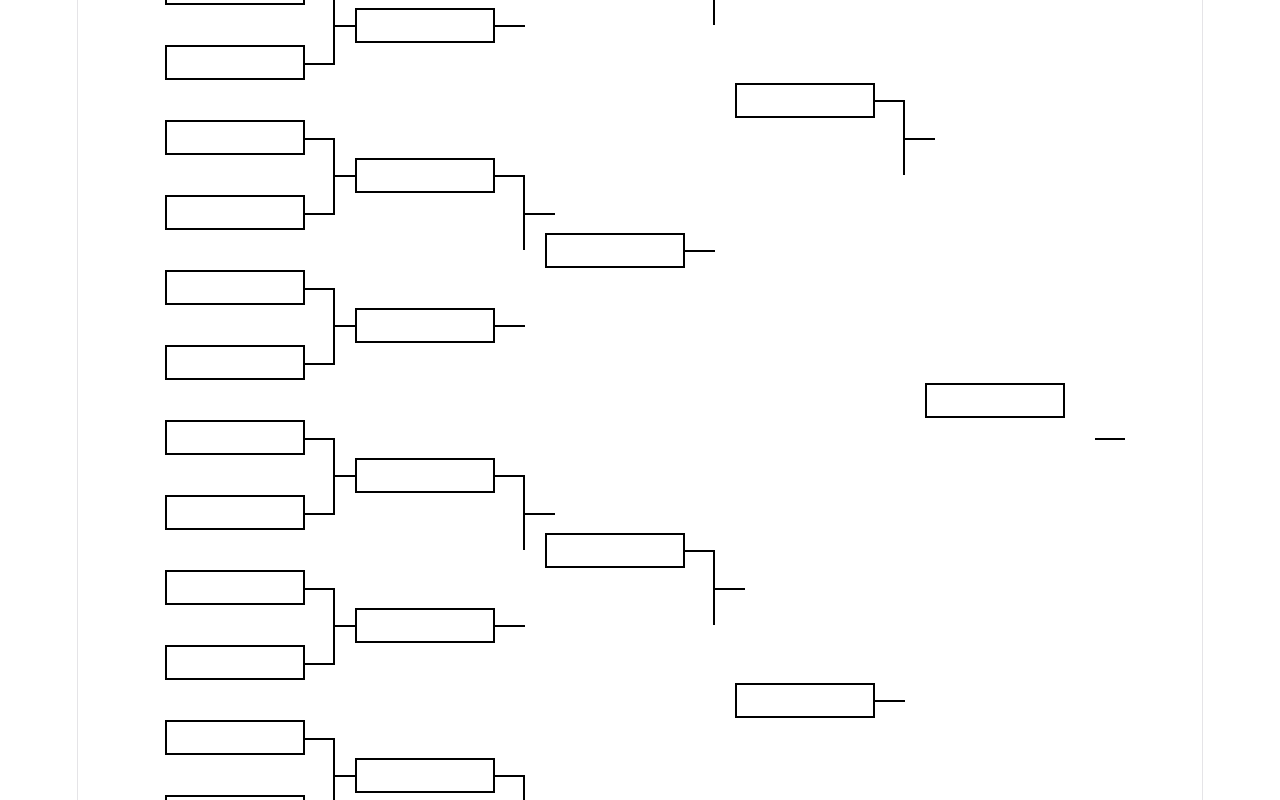
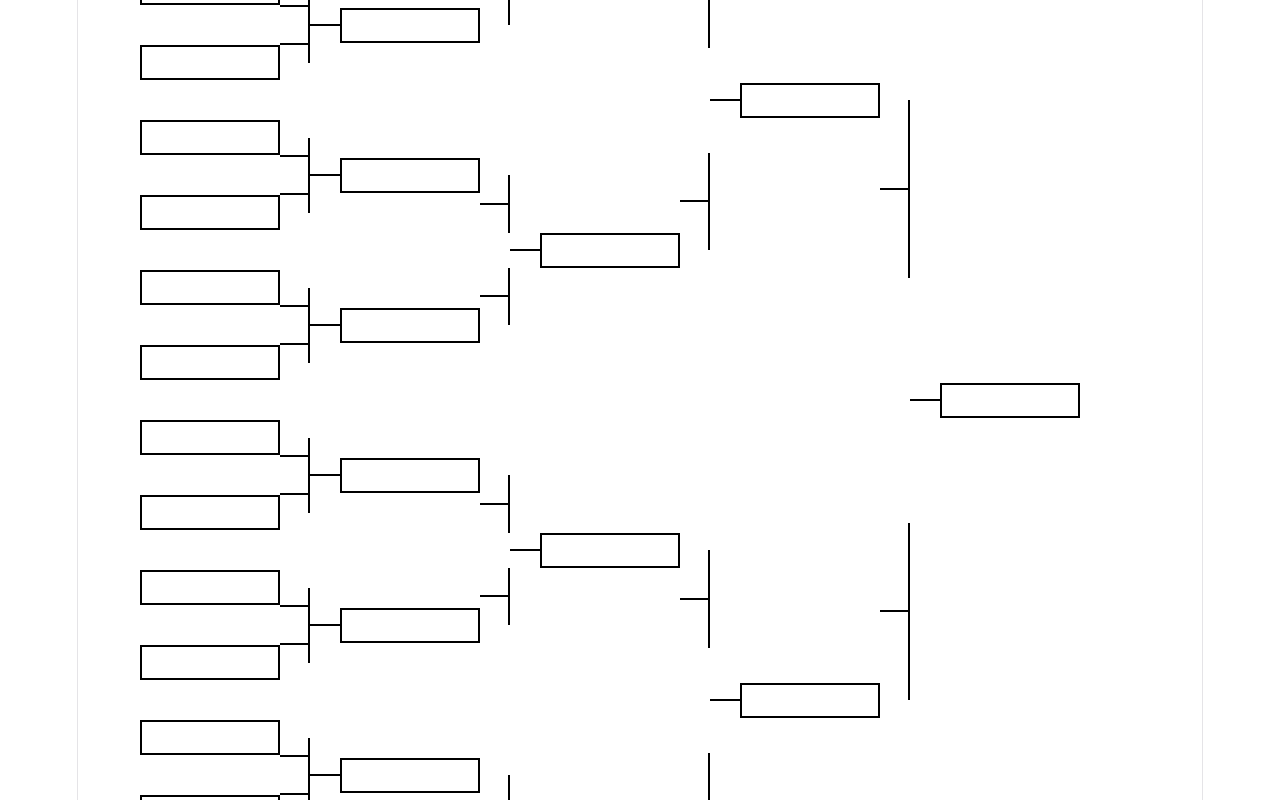
Before and after one commit to Kkkuc/Bracket-Generator, a Vue app in the folder Bracket-Generator-vue/: page / in a window 1280 px wide. Shown: the top 800 px of the page. Built offline with nearby package versions, Linux system fonts and the light colour scheme.

Commit message:
Problems with scaling and setting hights

```diff
--- a/Bracket-Generator-vue/src/components/bracket/BracketContainer.vue
+++ b/Bracket-Generator-vue/src/components/bracket/BracketContainer.vue
@@ -4,7 +4,9 @@
         v-for="(matches, index) in rounds"
         :key="index"
         :match-count="matches"
+        :round-index="index"
         :is-final="index === rounds.length - 1"
+        :is-first-round="index === 0"
     />
   </div>
 </template>
--- a/Bracket-Generator-vue/src/components/bracket/BracketMatch.vue
+++ b/Bracket-Generator-vue/src/components/bracket/BracketMatch.vue
@@ -1,29 +1,40 @@
 <template>
   <div class="bracket-match" :class="{ 'is-final': isFinal }">
+    <div v-if="!isFirstRound" class="incoming-stub"></div>
+
     <BracketTeam/>
 
     <!-- Łącznik -->
-    <div v-if="!isFinal" class="line-connector">
-      <div class="line-horizontal-short"></div>
+    <div v-if="!isFinal" class="outgoing-connector" :class="isTopInPair ? 'top-match' : 'bottom-match'">
+
+      <div class="line-horizontal"></div>
+
       <div class="line-vertical"></div>
-      <div class="line-horizontal-long" v-if="isTopInPair"></div>
+
     </div>
   </div>
 </template>
 
 <script setup>
-import {computed, getCurrentInstance} from 'vue';
+import {computed} from 'vue';
 import BracketTeam from './BracketTeam.vue';
 
-defineProps({
-  isFinal: {type: Boolean, default: false}
+const props = defineProps({
+  matchIndex: {
+    type: Number,
+    required: true
+  },
+  isFirstRound: {
+    type: Boolean,
+    default: false
+  },
+  isFinal: {
+    type: Boolean,
+    default: false
+  }
 });
 
-// Sprawdzamy czy mecz jest górnym (nieparzystym) czy dolnym w parze
-const instance = getCurrentInstance();
-const isTopInPair = computed(() => {
-  return (instance?.vnode.key % 2) === 0;
-});
+const isTopInPair = computed(() => props.matchIndex % 2 === 0);
 </script>
 
 <style scoped>
@@ -31,52 +42,73 @@ const isTopInPair = computed(() => {
   position: relative;
   display: flex;
   align-items: center;
-  margin: 20px 0;
+  margin: var(--vertical-gap, 20px) 0;
 }
 
-.bracket-round {
-  display: flex;
-  flex-direction: column;
-  justify-content: space-around;
-  margin-right: 60px; /* Odstęp między rundami */
+.incoming-stub {
+  position: absolute;
+  left: calc(-1 * var(--round-gap, 60px) / 2); /* -x/2 */
+  width: calc(var(--round-gap, 60px) / 2);       /* x/2 */
+  top: 50%;
+  height: 2px;
+  background-color: #000;
+  transform: translateY(-50%);
 }
 
-/* Pozioma linia z kafelka */
-.bracket-match::after {
-  content: '';
+/* Łącznik wyjściowy L (z prawej) = x / 2 */
+.outgoing-connector {
   position: absolute;
-  right: -30px; /* 50% z 60px */
-  top: 50%;
-  width: 30px;
-  height: 2px;
-  background: #000;
+  right: calc(-1 * var(--round-gap, 60px) / 2); /* -x/2 */
+  width: calc(var(--round-gap, 60px) / 2);        /* x/2 */
+  pointer-events: none;
 }
 
-/* Pionowa linia łącząca mecz 1 i 2 */
-.bracket-match:nth-child(odd)::before {
-  content: '';
+.outgoing-connector .line-horizontal {
   position: absolute;
-  right: -30px;
   top: 50%;
-  height: calc(100% + 40px); /* Pokrywa dystans do dolnego meczu */
-  width: 2px;
-  background: #000;
+  left: 0;
+  width: 100%; /* Wypełnia całą szerokość łącznika (czyli x/2) */
+  height: 2px;
+  background-color: #000;
+  transform: translateY(-50%);
 }
 
-/* Poziomy "odcinek wychodzący" ze środka pionowej linii do następnej rundy */
-.bracket-match:nth-child(odd) .bracket-team::after {
-  content: '';
+.outgoing-connector .line-vertical {
   position: absolute;
-  right: -60px;
-  /* Ustawia się w połowie wysokości między nieparzystym a parzystym meczem */
-  top: calc(100% + 20px);
-  width: 30px;
-  height: 2px;
-  background: #000;
+  right: 0; /* Pionowa kreska staje dokładnie na końcu poziomej */
+  width: 2px;
+  background-color: #000;
 }
 
-.bracket-match.is-final::after,
-.bracket-match.is-final::before {
-  display: none;
+
+.outgoing-connector.top-match {
+  top: 50%;
+  height: calc(50% + var(--vertical-gap, 20px));
 }
+
+.outgoing-connector.top-match .line-vertical {
+  top: 0;
+  height: 100%;
+}
+
+.outgoing-connector.bottom-match {
+  bottom: 50%;
+  height: calc(50% + var(--vertical-gap, 20px));
+}
+
+.outgoing-connector.bottom-match .line-vertical {
+  bottom: 0;
+  height: 100%;
+}
+
+.bracket-match.is-winner .outgoing-connector .line-horizontal,
+.bracket-match.is-winner .outgoing-connector .line-vertical,
+.bracket-match.is-winner .incoming-stub {
+  background-color: #4caf50;
+  height: 4px;
+}
+.bracket-match.is-winner .outgoing-connector .line-vertical {
+  width: 4px;
+}
+
 </style>
--- a/Bracket-Generator-vue/src/components/bracket/BracketRound.Vue
+++ b/Bracket-Generator-vue/src/components/bracket/BracketRound.Vue
@@ -3,31 +3,57 @@
     <BracketMatch
         v-for="(_, index) in matchCount"
         :key="index"
+        :match-index="index"
+        :is-first-round="isFirstRound"
         :is-final="isFinal"
     />
   </div>
 </template>
 
 <script setup>
+import { computed } from 'vue';
 import BracketMatch from './BracketMatch.vue';
 
-defineProps({
+const props = defineProps({
   matchCount: {
     type: Number,
     required: true
   },
+  roundIndex: {
+    type: Number,
+    default: 0
+  },
+  isFirstRound: {
+    type: Boolean,
+    default: false
+  },
   isFinal: {
     type: Boolean,
     default: false
+  },
+  gap: {
+    type: Number,
+    default: 60
+  },
+  baseVerticalGap: {
+    type: Number,
+    default: 20
   }
+});
+
+const computedVerticalGap = computed(() => {
+  return props.baseVerticalGap * Math.pow(2, props.roundIndex);
 });
 </script>
 
 <style scoped>
 .bracket-round {
+  --round-gap: v-bind(gap + 'px');
+  --vertical-gap: v-bind(computedVerticalGap + 'px');
+
   display: flex;
   flex-direction: column;
   justify-content: space-around;
-  margin-right: 50px;
+  margin-right: var(--round-gap);
 }
 </style>
```
